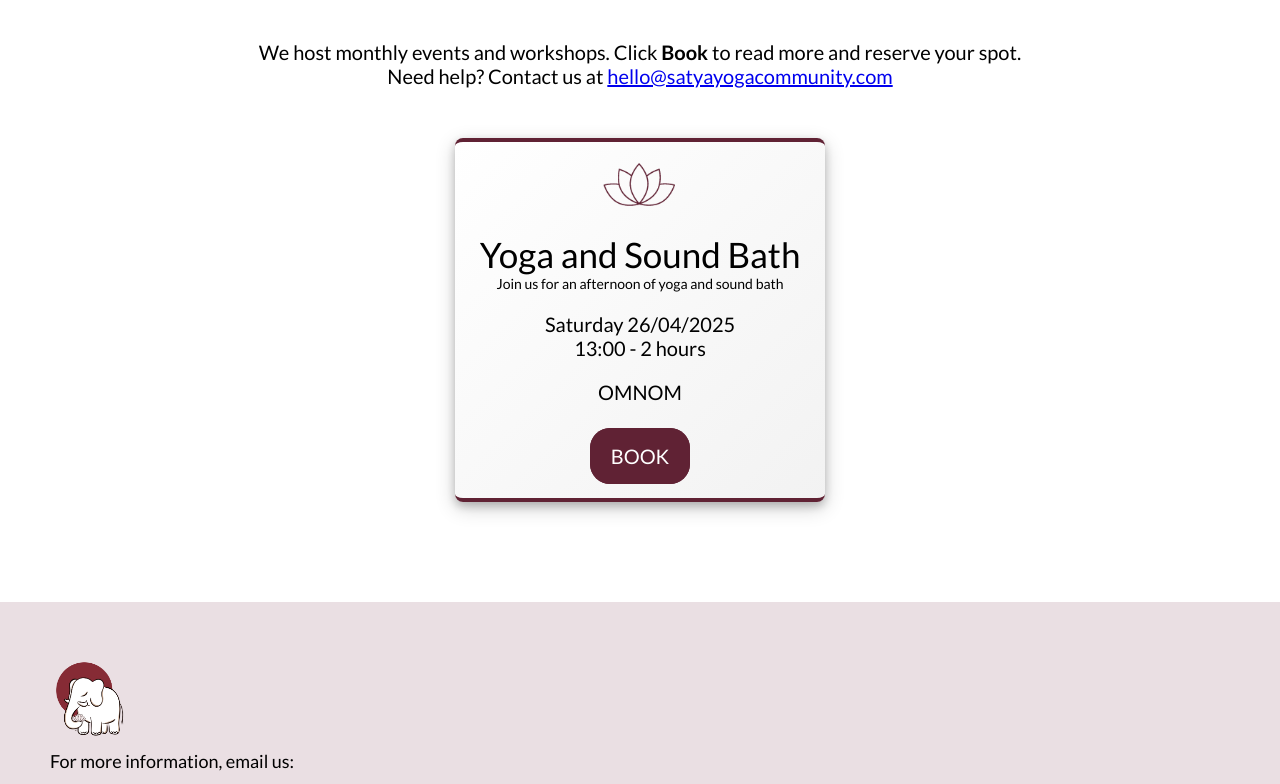
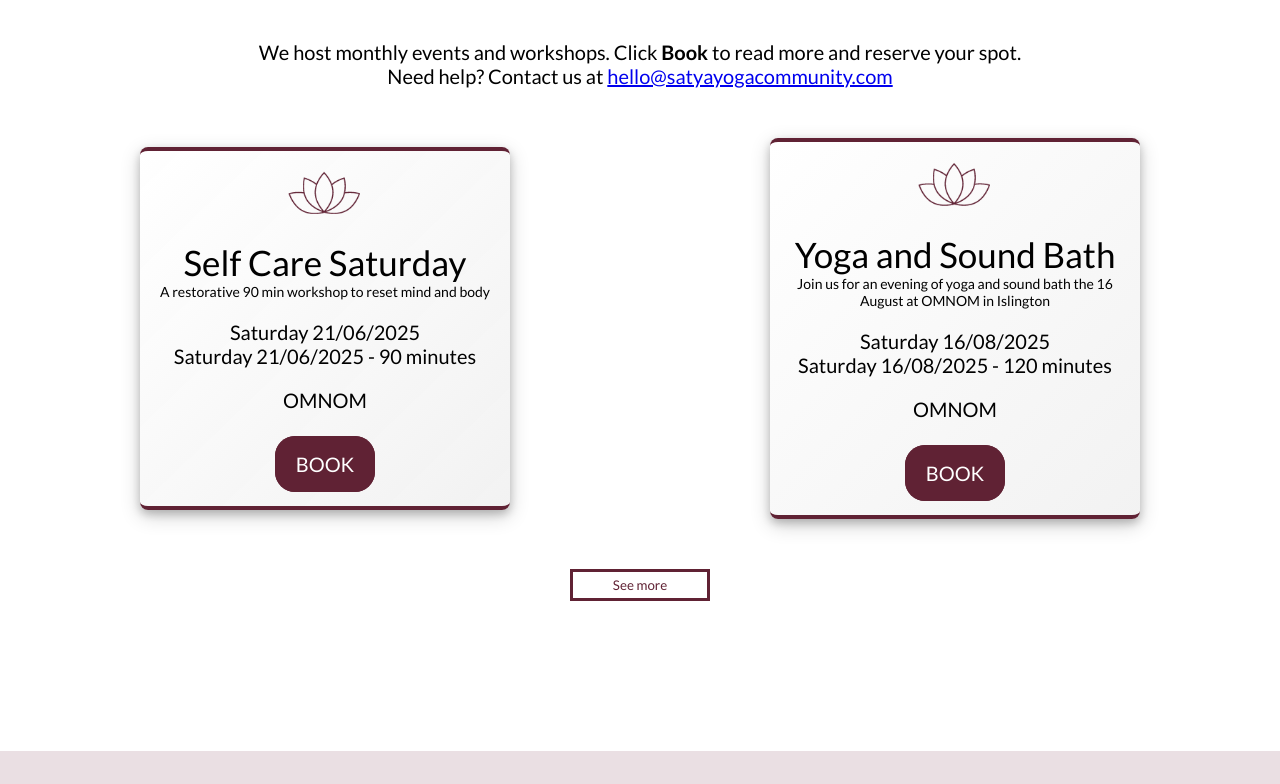
Before and after one commit to MarcoValeri/satyayogacommunity, a React (Vite) app: page /workshops in a window 1280 px wide. Shown: the part 580-1364 px from the top of the page. Built offline with nearby package versions, Linux system fonts and the light colour scheme; no server answers; the HTML template or start-up script is replaced by a standard one.

Commit message:
Add new workshops

```diff
--- a/src/assets/scss/abstract/_variables.scss
+++ b/src/assets/scss/abstract/_variables.scss
@@ -1,5 +1,6 @@
 // Colors
 $black: #000;
+$black-dark: #222;
 $green: #008000;
 $greyYoga: #e1e1e1;
 $greyLoad: #f3f3f3;
@@ -12,3 +13,4 @@ $pinkInstagram: #C13584;
 $redError: #c81111;
 $redYoga: #602234;
 $white: #fff;
+$yellow-light: #FFFF9C;
--- /dev/null
+++ b/src/components/ButtonLoad/ButtonLoad.jsx
@@ -0,0 +1,9 @@
+import "./ButtonLoad.scss";
+
+const ButtonLoad = props => {
+    return (
+        <button onClick={props.onClick} className="button-animated">{props.content}</button>
+    )
+}
+
+export default ButtonLoad;
--- /dev/null
+++ b/src/components/ButtonLoad/ButtonLoad.scss
@@ -0,0 +1,16 @@
+@import "../../assets/scss/abstract/variables";
+
+.button-animated {
+    color: $redYoga;
+    text-decoration: none;
+    background-color: $white;
+    padding: .5rem 4rem;
+    border: 3px solid $redYoga;
+    transition: all .2s;
+    cursor: pointer;
+
+    &:hover {
+        transform: translate(-2px, -2px);
+        box-shadow: 10px 10px 5px $redYoga;
+    }
+}
--- a/src/components/CardWorkshop/CardWorkshop.scss
+++ b/src/components/CardWorkshop/CardWorkshop.scss
@@ -15,7 +15,7 @@
     border-radius: 8px;
 
     @include respond("md") {
-        width: 100%;
+        width: auto;
     }
 
     &__container-icon {
--- /dev/null
+++ b/src/components/ErrorMessage/ErrorMessage.jsx
@@ -0,0 +1,12 @@
+import "./ErrorMessage.scss";
+
+const ErrorMessage = props => {
+    return (
+        <div className="error-message__container-loading">
+            <h2 className="error-message__loading-title h2">{props.title}</h2>
+            <p className="p-xl" dangerouslySetInnerHTML={{__html: props.message}} />
+        </div>
+    )
+}
+
+export default ErrorMessage;
--- /dev/null
+++ b/src/components/ErrorMessage/ErrorMessage.scss
@@ -0,0 +1,10 @@
+.error-message {
+    &__container-loading {
+        text-align: center;
+        margin: 0 auto 10rem auto;
+    }
+
+    &__loading-title {
+        margin-bottom: 2rem;
+    }
+}
--- /dev/null
+++ b/src/content/workshopContent.ts
@@ -0,0 +1,75 @@
+interface WorkshopDetails {
+    id: number;
+    title: string;
+    description: string;
+    date: string;
+    time: string;
+    duration: string;
+    address: string;
+    buttonLink: string;
+}
+
+const workshopContent: WorkshopDetails[] = [
+    {
+        id: 1,
+        title: "Self Care Saturday",
+        description: "A restorative 90 min workshop to reset mind and body",
+        date: "Saturday 21/06/2025",
+        time: "17:30",
+        duration: "90 minutes",
+        address: "OMNOM",
+        buttonLink: "https://www.eventbrite.co.uk/e/self-care-saturday-flow-into-stillness-tickets-1360615490559?aff=oddtdtcreator",
+    },
+    {
+        id: 2,
+        title: "Yoga and Sound Bath",
+        description: "Join us for an evening of yoga and sound bath the 16 August at OMNOM in Islington",
+        date: "Saturday 16/08/2025",
+        time: "17:00",
+        duration: "120 minutes",
+        address: "OMNOM",
+        buttonLink: "https://www.eventbrite.co.uk/e/yoga-and-sound-bath-tickets-1365622857729?aff=oddtdtcreator",
+    },
+    {
+        id: 3,
+        title: "Yoga and Sound Bath",
+        description: "Join us for an evening of yoga and sound bath the 13 September at OMNOM in Islington",
+        date: "Saturday 13/09/2025",
+        time: "17:00",
+        duration: "120 minutes",
+        address: "OMNOM",
+        buttonLink: "https://www.eventbrite.co.uk/e/yoga-and-sound-bath-tickets-1365629347139?aff=oddtdtcreator",
+    },
+    {
+        id: 4,
+        title: "Yoga and Sound Bath",
+        description: "Join us for an evening of yoga and sound bath the 11 October at OMNOM in Islington",
+        date: "Saturday 11/10/2025",
+        time: "19:00",
+        duration: "120 minutes",
+        address: "OMNOM",
+        buttonLink: "https://www.eventbrite.co.uk/e/yoga-and-sound-bath-tickets-1365632837579?aff=oddtdtcreator",
+    },
+    {
+        id: 5,
+        title: "Yoga and Sound Bath",
+        description: "Join us for an evening of yoga and sound bath the 15 November at OMNOM in Islington",
+        date: "Saturday 15/11/2025",
+        time: "17:00",
+        duration: "120 minutes",
+        address: "OMNOM",
+        buttonLink: "https://www.eventbrite.co.uk/e/yoga-and-sound-bath-tickets-1365653910609?aff=oddtdtcreator",
+    },
+    {
+        id: 6,
+        title: "Yoga and Sound Bath",
+        description: "Join us for an evening of yoga and sound bath the 20 December at OMNOM in Islington",
+        date: "Saturday 20/12/2025",
+        time: "17:00",
+        duration: "120 minutes",
+        address: "OMNOM",
+        buttonLink: "https://www.eventbrite.co.uk/e/yoga-and-sound-bath-tickets-1365654532469?aff=oddtdtcreator",
+    },
+];
+
+export default workshopContent;
--- a/src/pages/Classes/Classes.jsx
+++ b/src/pages/Classes/Classes.jsx
@@ -3,11 +3,12 @@ import { useEffect, useState } from "react";
 import Footer from "../../components/Footer/Footer";
 import Header from "../../components/Header/Header";
 import Nav from "../../components/Nav/Nav";
-
-import { dbGetClassesOrderByDate } from "../../db/dbGetClasses";
 import CardClassBook from "../../components/CardClassBook/CardClassBook";
 import TitleMoving from "../../components/TitleMoving/TitleMoving";
 import LoadingLogo from "../../components/LoadingLogo/LoadingLogo";
+import ErrorMessage from "../../components/ErrorMessage/ErrorMessage";
+
+import { dbGetClassesOrderByDate } from "../../db/dbGetClasses";
 
 import "./Classes.scss";
 
@@ -45,10 +46,10 @@ const Classes = () => {
                 <Nav />
                 <Header title="Classes" />
                 <div className="classes">
-                    <div className="classes__container-loading">
-                        <h2 className="classes__loading-title h2">Oh no! Looks like our classes are taking a break.</h2>
-                        <p className="p-xl">Check back again soon or <a className="link-red" href="/classes">click here</a>.</p>
-                    </div>
+                    <ErrorMessage
+                        title="Oh no! Looks like our classes are taking a break."
+                        message={`Check back again soon or <a className="link-red" href="/classes">click here</a>.`}
+                    />
                 </div>
                 <Footer />
             </>
--- a/src/pages/Workshop/Workshop.jsx
+++ b/src/pages/Workshop/Workshop.jsx
@@ -1,12 +1,41 @@
+import { useState } from "react";
+
 import CardWorkshop from "../../components/CardWorkshop/CardWorkshop";
 import Footer from "../../components/Footer/Footer";
 import Header from "../../components/Header/Header";
 import Nav from "../../components/Nav/Nav";
 import TitleMoving from "../../components/TitleMoving/TitleMoving";
+import ErrorMessage from "../../components/ErrorMessage/ErrorMessage";
+import ButtonLoad from "../../components/ButtonLoad/ButtonLoad";
 
 import "./Workshop.scss";
 
+import workshopContent from "../../content/workshopContent";
+
 const Workshop = () => {
+
+    const initialItemsToShow = 2;
+    const itemsToLoadMore = 2;
+    const [showWorkshopsNum, setShowWorkShopsNum] = useState(initialItemsToShow);
+
+    const handleLoadMore = () => {
+        setShowWorkShopsNum(prevNum => prevNum + itemsToLoadMore);
+    }
+
+    if (workshopContent.length === 0) {
+        return (
+            <>
+                <Nav />
+                <Header title="Workshops" />
+                <ErrorMessage
+                    title="Oh no! Looks like our workshops are taking a break."
+                    message={`Check back again soon or <a className="link-red" href="/workshops">click here</a>.`}
+                />
+                <Footer />
+            </>
+        )
+    }
+
     return (
         <>
             <Nav />
@@ -17,16 +46,35 @@ const Workshop = () => {
                     <h3 className="p">We host monthly events and workshops. Click <strong>Book</strong> to read more and reserve your spot.<br/>Need help? Contact us at <a href="mailto:hello@satyayogacommunity.com">hello@satyayogacommunity.com</a></h3>
                 </div>
                 <div className="workshop__container-workshops">
-                    <CardWorkshop
-                        title="Yoga and Sound Bath"
-                        description="Join us for an afternoon of yoga and sound bath"
-                        date="Saturday 26/04/2025"
-                        time="13:00"
-                        duration="2 hours"
-                        address="OMNOM"
-                        buttonLink="https://www.eventbrite.co.uk/e/yoga-and-sound-bath-tickets-1256756415269"
-                        button="BOOK"
-                    />
+                    {
+                        workshopContent &&
+                        workshopContent
+                        .slice(0, showWorkshopsNum)
+                        .map(workshop => (
+                            <div key={workshop.id} className="workshop__card-item">
+                                <CardWorkshop
+                                    title={workshop.title}
+                                    description={workshop.description}
+                                    date={workshop.date}
+                                    time={workshop.date}
+                                    duration={workshop.duration}
+                                    address={workshop.address}
+                                    buttonLink={workshop.buttonLink}
+                                    button="BOOK"
+                                />
+                            </div>
+                        ))
+                    }
+                </div>
+                <div className="workshop__container-button">
+                    {
+                        showWorkshopsNum < workshopContent.length && (
+                            <ButtonLoad
+                                onClick={handleLoadMore}
+                                content="See more"
+                            />
+                        )
+                    }
                 </div>
             </div>
             <Footer />
--- a/src/pages/Workshop/Workshop.scss
+++ b/src/pages/Workshop/Workshop.scss
@@ -1,3 +1,5 @@
+@import "../../assets/scss/abstract/mixins";
+
 .workshop {
     padding: 0 2rem 10rem 2rem;
 
@@ -14,4 +16,26 @@
         column-gap: 2rem;
         row-gap: 5rem;
     }
+
+    &__card-item {
+        animation: fade-in 1s ease-in-out;
+
+        @include respond("md") {
+            width: 100%;
+        }
+    }
+
+    &__container-button {
+        text-align: center;
+        margin: 5rem 0;
+    }
 }
+
+@keyframes fade-in {
+    0% {
+        opacity: 0;
+    }
+    100% {
+        opacity: 100%;
+    }
+}
```
